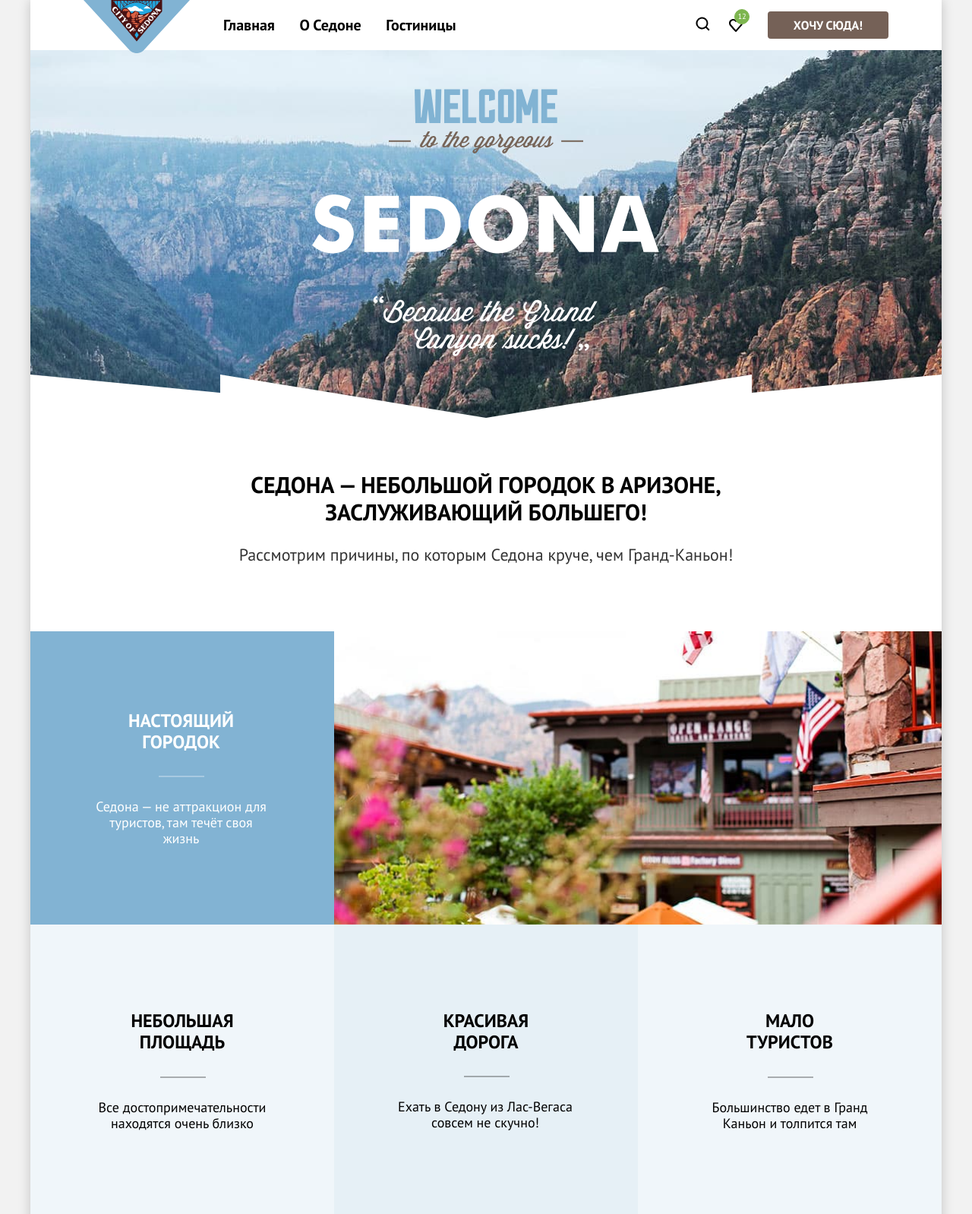
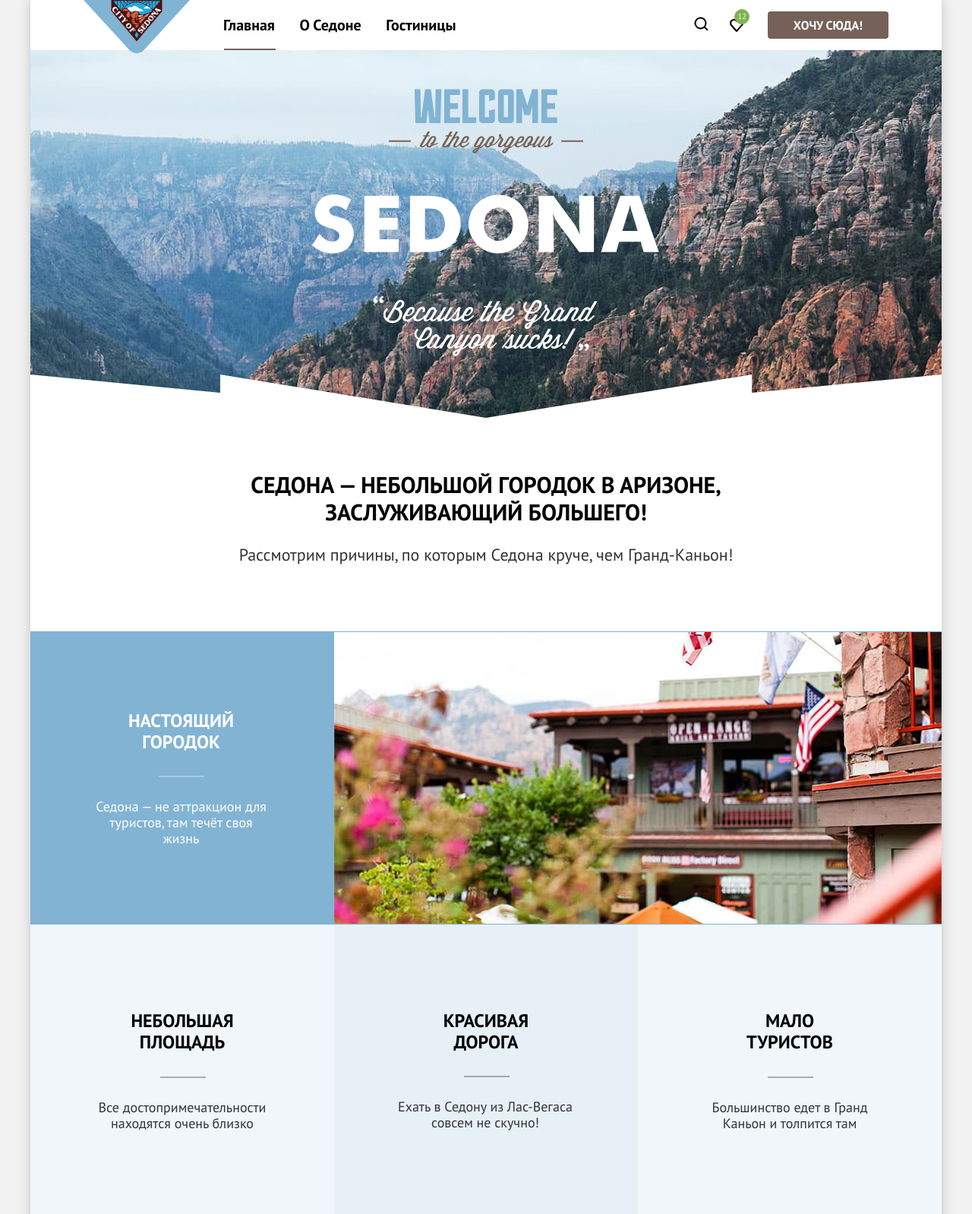
Before and after one commit to htmlacademy-htmlcss/1235193-sedona-36, a plain HTML site: page index.html in a window 1280 px wide. Shown: the top 1598 px of the page at 76% size. Drawn offline with Linux system fonts and the light colour scheme.

Commit message:
вносит правки в проект

```diff
--- a/index.html
+++ b/index.html
@@ -17,7 +17,7 @@
             <nav class="nav">
                <ul class="nav-list">
                   <li class="nav-item">
-                     <a class="nav-link" href="#">Главная</a>
+                     <a class="nav-link main-nav-link" href="#">Главная</a>
                   </li>
                   <li class="nav-item">
                      <a class="nav-link" href="#">О Седоне</a>
--- a/styles/styles.css
+++ b/styles/styles.css
@@ -31,12 +31,6 @@ body {
 	line-height: 21px;
 	color: #333;
 	background-color: #F2F2F2;
-}
-
-img {
-	max-width: 100%;
-	height: auto;
-	object-fit: contain;
 }
 
 .visually-hidden {
@@ -76,6 +70,12 @@ img {
 	position: absolute;
 }
 
+.header-logo-icon {
+  max-width: 100%;
+	height: auto;
+	object-fit: contain;
+}
+
 .nav {
 	display: flex;
   flex-grow: 1;
@@ -109,6 +109,7 @@ img {
 .nav-user-item {
 	min-width: 44px;
 	margin-right: 0;
+  display: flex;
 }
 
 .nav-user-item:nth-child(2) {
@@ -124,7 +125,7 @@ img {
 	text-decoration: none;
 }
 
-.nav-link:hover::after {
+.main-nav-link::after {
 	content: "";
 	width: 100%;
 	height: 100%;
@@ -135,13 +136,14 @@ img {
 }
 
 .search {
-  min-width: 40px;
-	margin-left: 13px;
+  padding: 5px;
+  padding-left: 11px;
 }
 
 
 .like {
-  min-width: 40px;
+  padding: 5px;
+  padding-left: 14px;
 	position: relative;
 	display: flex;
 	align-items: center;
@@ -155,7 +157,7 @@ img {
 
 .count {
 	position: absolute;
-	bottom: 10px;
+	bottom: 15px;
 	left: 20px;
 	display: block;
 	width: 20px;
@@ -253,6 +255,9 @@ img {
 .main-logo {
 	display: inline-block;
 	vertical-align: middle;
+  max-width: 100%;
+	height: auto;
+	object-fit: contain;
 }
 
 .div-main-logo {
@@ -382,6 +387,9 @@ img {
 	top: -30px;
 	right: 85px;
 }
+.hero-dark {
+  color:#333;
+}
 
 .hero-dark::before {
 	content: "";
@@ -404,7 +412,9 @@ img {
 	top: 50%;
 	left: 50%;
 	transform: translate(-50%, -50%);
-
+  max-width: 100%;
+	height: auto;
+	object-fit: contain;
 }
 
 .advices-container {
@@ -581,6 +591,7 @@ img {
 	flex-wrap: wrap;
 	align-items: center;
   min-width: 144px;
+  max-width: 200px;
 }
 
 .footer-social-item {
@@ -823,6 +834,7 @@ input::-webkit-inner-spin-button {
 	display: flex;
 	align-items: center;
 	justify-content: center;
+  background-color: #F2F2F2;
 }
 
 .count-left {
```
Also changed, not shown: images/favicon.ico, images/favicon.png (deleted).
